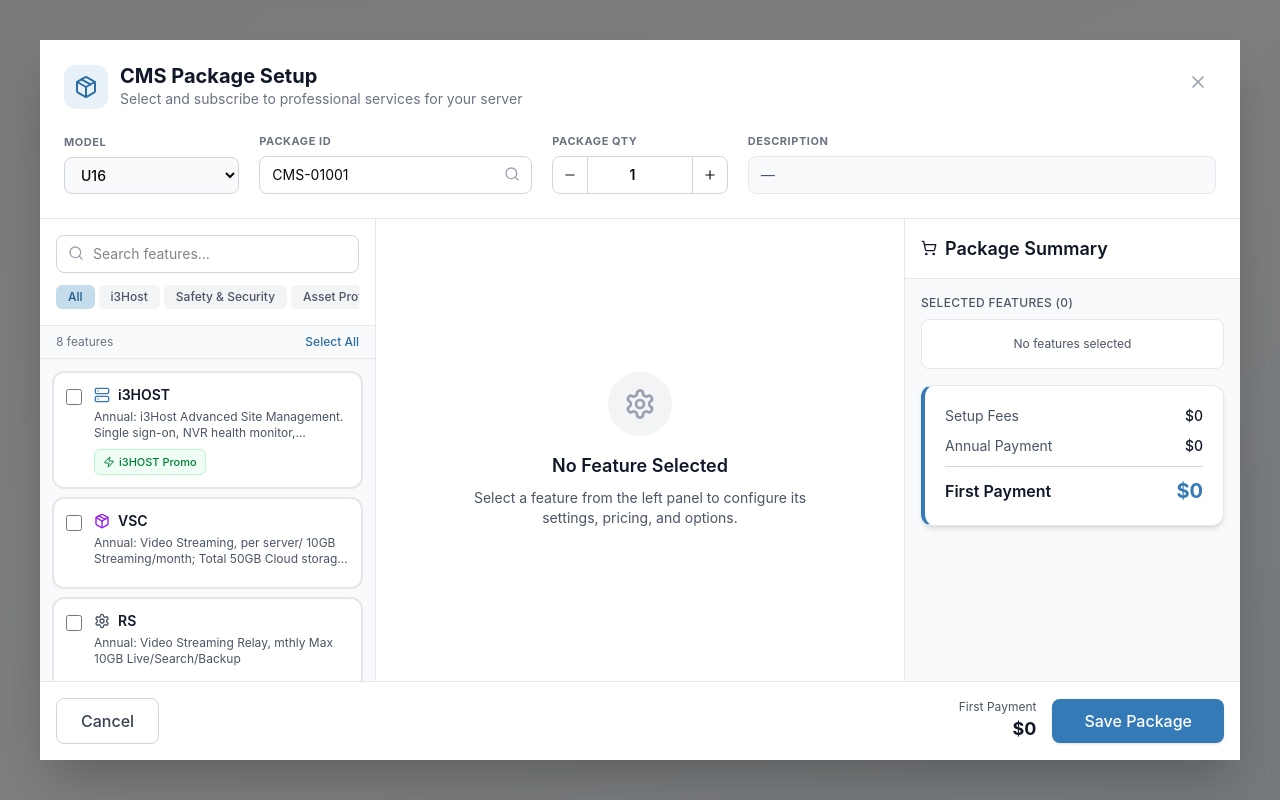
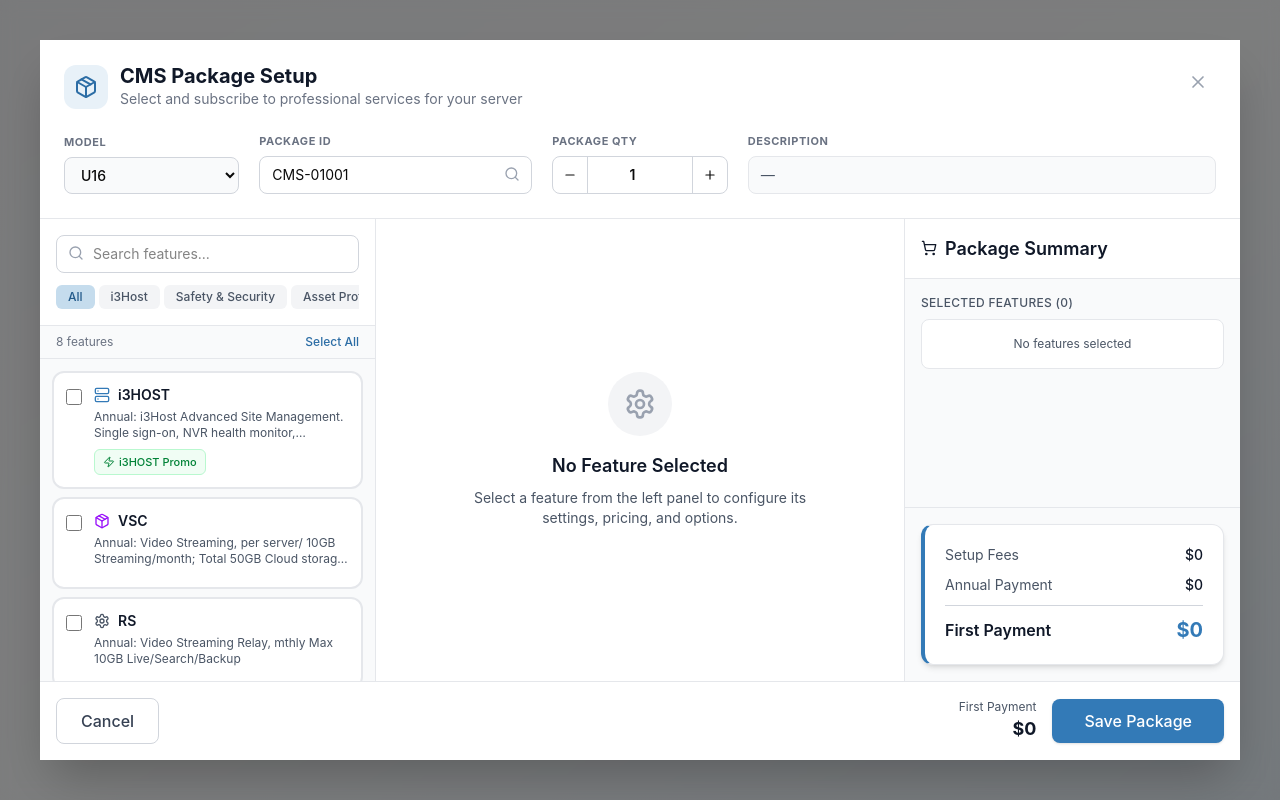
Before and after one commit to TranHuynh1999/Enterprise-CMS-Package-Modal, a React (Vite) app: page / in a window 1280 px wide. Built offline with nearby package versions, Linux system fonts and the light colour scheme.

Commit message:
update ui ux

```diff
--- a/src/app/components/CMSPackageSetupModal.tsx
+++ b/src/app/components/CMSPackageSetupModal.tsx
@@ -734,7 +734,7 @@ export function CMSPackageSetupModal({ onClose }: { onClose: () => void }) {
           </div>
 
           {/* Right Panel - Package Summary */}
-          <div className="w-[28%] border-l border-gray-200 bg-gray-50 flex flex-col overflow-y-auto">
+          <div className="w-[28%] border-l border-gray-200 bg-gray-50 flex flex-col">
             <div className="p-4 border-b border-gray-200 bg-white">
               <h3 className="font-semibold text-gray-900 flex items-center gap-2">
                 <ShoppingCart className="w-4 h-4" />
@@ -742,7 +742,7 @@ export function CMSPackageSetupModal({ onClose }: { onClose: () => void }) {
               </h3>
             </div>
 
-            <div className="flex-1 p-4 space-y-4">
+            <div className="flex-1 overflow-y-auto p-4">
               {/* Selected Features */}
               <div>
                 <div className="text-xs font-medium text-gray-600 mb-2 uppercase tracking-wide">
@@ -842,8 +842,10 @@ export function CMSPackageSetupModal({ onClose }: { onClose: () => void }) {
                   )}
                 </div>
               </div>
+            </div>
 
-              {/* Pricing Breakdown */}
+            {/* Pricing Breakdown - pinned to bottom */}
+            <div className="border-t border-gray-200 p-4 bg-gray-50 flex-shrink-0">
               <div className="bg-white rounded-xl p-5 border-l-4 border-l-brand-500 border border-gray-200 shadow-md">
                 {/* <h4 className="font-semibold text-sm text-gray-900 mb-3">
                   Pricing Breakdown
```
Also changed, not shown: 1 other file (tests, documents, lock files or other folders).
